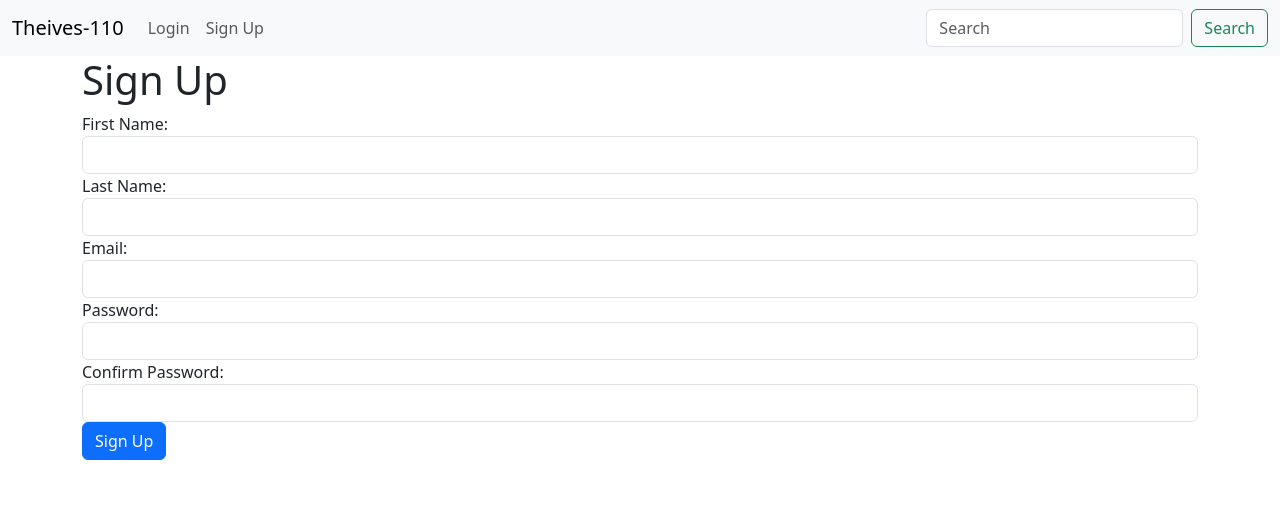
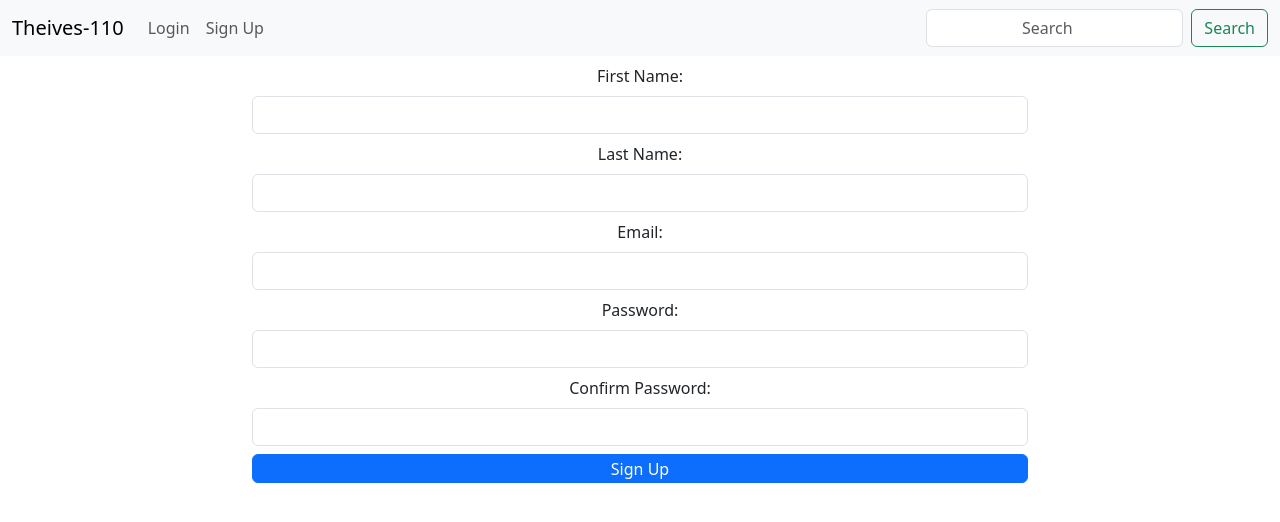
Before and after one commit to devinvolk/flask_hw, a Flask app: page /signup in a window 1280 px wide. Shown: the top 522 px of the page. Run offline with Flask 3, Linux system fonts and the light colour scheme.

Commit message:
added css for login and signup

```diff
--- /dev/null
+++ b/app/static/css/signup.css
@@ -0,0 +1,40 @@
+.form-signup {
+    display: flex;
+    flex-direction: column;
+    justify-content: center;
+    justify-self: center;
+    width: 100%;
+}
+
+.form-control {
+    display: flex;
+    flex-direction: column;
+    justify-content: center;
+    justify-self: center;
+    text-align: center;
+}
+
+.form-group {
+    display: flex;
+    flex-direction: column;
+    justify-self: center;
+    justify-content: center;
+}
+
+.form-label {
+    margin-top: 0.5em;
+    margin-bottom: 0.5em;
+}
+
+.btn-primary {
+    margin-top: 0.5em;
+    padding-top: 0.1em;
+    padding-bottom: 0.1em;
+}
+
+.btn-primary, .form-label {
+    display: flex;
+    justify-self: center;
+    justify-content: center;
+    font-weight: 500;
+}
--- /dev/null
+++ b/app/static/css/styles.css
@@ -0,0 +1,12 @@
+* {
+    margin: 0;
+    padding: 0;
+}
+
+.container {
+    display: flex;
+    justify-content: center;
+    justify-self: center;
+    max-width: 100%;
+    width: 50em;
+}
--- a/app/templates/base.html
+++ b/app/templates/base.html
@@ -5,6 +5,7 @@
     <meta http-equiv="X-UA-Compatible" content="IE=edge">
     <meta name="viewport" content="width=device-width, initial-scale=1.0">
     <link href="https://cdn.jsdelivr.net/npm/bootstrap@5.3.0-alpha1/dist/css/bootstrap.min.css" rel="stylesheet" integrity="sha384-GLhlTQ8iRABdZLl6O3oVMWSktQOp6b7In1Zl3/Jr59b6EGGoI1aFkw7cmDA6j6gD" crossorigin="anonymous">
+    <link rel="stylesheet" href="{{url_for('static', filename='css/styles.css')}}">
     {% block css %}
     {% endblock %}
     <title>Flask App - {% block title %}{% endblock %}</title>
--- a/app/templates/signup.html
+++ b/app/templates/signup.html
@@ -1,31 +1,34 @@
 {% extends 'base.html' %}
+
+{% block css %}
+<link rel="stylesheet" href="{{url_for('static', filename='css/signup.css')}}">
+{% endblock %}
 
 {% block title %}
 Sign Up
 {% endblock %}
 
 {% block content %}
-<h1>Sign Up</h1>
-<form action="{{url_for('signup')}}" method="POST">
+<form action="{{url_for('signup')}}" method="POST" class="form-signup">
     {{form.hidden_tag()}}
     <div class="form-group">
-        {{form.first_name.label()}}
+        {{form.first_name.label(class="form-label")}}
         {{form.first_name(class='form-control')}}
       </div>
       <div class="form-group">
-        {{form.last_name.label()}}
+        {{form.last_name.label(class="form-label")}}
         {{form.last_name(class='form-control')}}
       </div>
     <div class="form-group">
-      {{form.email.label()}}
+      {{form.email.label(class="form-label")}}
       {{form.email(class='form-control')}}
     </div>
     <div class="form-group">
-      {{form.password.label}}
+      {{form.password.label(class="form-label")}}
       {{form.password(class='form-control')}}
     </div>
     <div class="form-group">
-        {{form.confirm_password.label}}
+        {{form.confirm_password.label(class="form-label")}}
         {{form.confirm_password(class='form-control')}}
     </div>
     {{form.submit_btn(class='btn btn-primary')}}
```
Also changed, not shown: app/static/css/login.css (added, +40 -0 lines), app/templates/login.html (+8 -4 lines).
